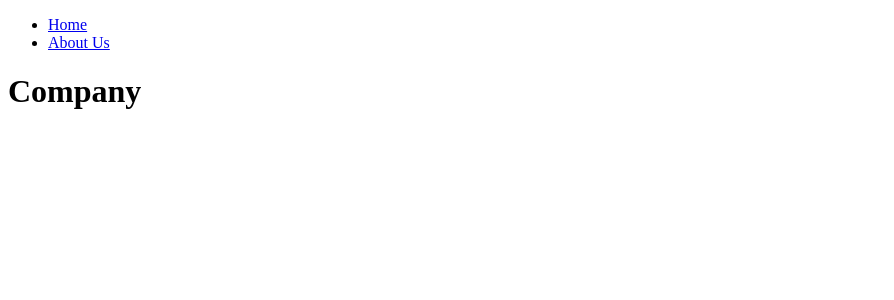
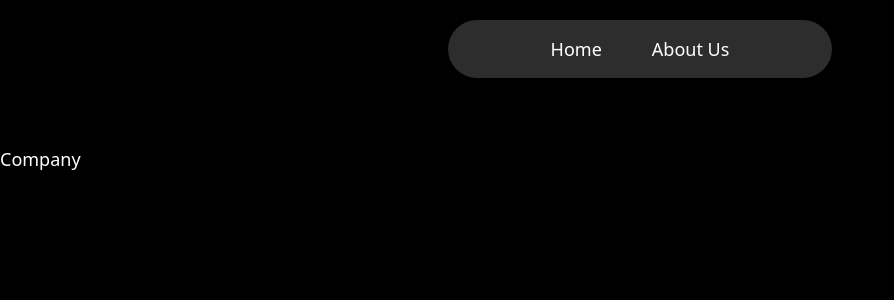
Before and after one commit to Deepbluewarn/learn-next14, a Next.js app: page /about-us/company in a window 1280 px wide. Shown: the top 300 px of the page, without its empty margins (0-894 px from the left). Built offline with nearby package versions, Linux system fonts and the light colour scheme.

Commit message:
css 적용

```diff
--- a/app/layout.tsx
+++ b/app/layout.tsx
@@ -1,3 +1,4 @@
+import '../styles/global.css'
 import { Metadata } from "next"
 import Navigation from "../components/navigation"
 
--- a/components/navigation.tsx
+++ b/components/navigation.tsx
@@ -2,13 +2,13 @@
 
 import Link from "next/link";
 import { usePathname } from "next/navigation";
+import styles from '../styles/navigation.module.css';
 
 export default function Navigation() {
     const path = usePathname();
 
     return (
-        <div>
-            <nav>
+        <nav className={styles.nav}>
             <ul>
                 <li>
                     <Link href='/'>Home {path === '/' ? "🔥" : ""}</Link>
@@ -18,7 +18,5 @@
                 </li>
             </ul>
         </nav>
-        </div>
-
     )
 }
--- /dev/null
+++ b/styles/global.css
@@ -0,0 +1,152 @@
+html,
+body,
+div,
+span,
+applet,
+object,
+iframe,
+h1,
+h2,
+h3,
+h4,
+h5,
+h6,
+p,
+blockquote,
+pre,
+a,
+abbr,
+acronym,
+address,
+big,
+cite,
+code,
+del,
+dfn,
+em,
+img,
+ins,
+kbd,
+q,
+s,
+samp,
+small,
+strike,
+strong,
+sub,
+sup,
+tt,
+var,
+b,
+u,
+i,
+center,
+dl,
+dt,
+dd,
+ol,
+ul,
+li,
+fieldset,
+form,
+label,
+legend,
+table,
+caption,
+tbody,
+tfoot,
+thead,
+tr,
+th,
+td,
+article,
+aside,
+canvas,
+details,
+embed,
+figure,
+figcaption,
+footer,
+header,
+hgroup,
+menu,
+nav,
+output,
+ruby,
+section,
+summary,
+time,
+mark,
+audio,
+video {
+  margin: 0;
+  padding: 0;
+  border: 0;
+  font-size: 100%;
+  font: inherit;
+  vertical-align: baseline;
+}
+/* HTML5 display-role reset for older browsers */
+article,
+aside,
+details,
+figcaption,
+figure,
+footer,
+header,
+hgroup,
+menu,
+nav,
+section {
+  display: block;
+}
+body {
+  line-height: 1;
+}
+ol,
+ul {
+  list-style: none;
+}
+blockquote,
+q {
+  quotes: none;
+}
+blockquote:before,
+blockquote:after,
+q:before,
+q:after {
+  content: "";
+  content: none;
+}
+table {
+  border-collapse: collapse;
+  border-spacing: 0;
+}
+
+body {
+  font-family:
+    system-ui,
+    -apple-system,
+    BlinkMacSystemFont,
+    "Segoe UI",
+    Roboto,
+    Oxygen,
+    Ubuntu,
+    Cantarell,
+    "Open Sans",
+    "Helvetica Neue",
+    sans-serif;
+  background-color: black;
+  color: white;
+  font-size: 18px;
+  padding-top: 150px;
+}
+
+a {
+  color: inherit;
+  text-decoration: none;
+}
+
+a:hover {
+  text-decoration: underline;
+}
--- /dev/null
+++ b/styles/navigation.module.css
@@ -0,0 +1,28 @@
+.nav {
+    background-color: #2d2d2d;
+    position: fixed;
+    width: 30%;
+    margin: 0 auto;
+    top: 20px;
+    border-radius: 50px;
+    padding: 20px 0px;
+    left: 50%;
+    z-index: 10;
+    transform: translateX(-50%);
+  }
+
+  .nav ul {
+    display: flex;
+    justify-content: center;
+    gap: 50px;
+  }
+
+  .nav ul li {
+    list-style: none;
+    transform: none;
+    transition: all 0.1s ease-in-out;
+  }
+
+  .nav ul li:hover {
+    transform: scale(1.05);
+  }
```
Also changed, not shown: app/(home)/page.tsx (+4 -4 lines), components/Movie.tsx (added, +25 -0 lines), styles/home.module.css (added, +8 -0 lines), styles/movie.module.css (added, +26 -0 lines). Lines whose indentation alone changed are shown as unchanged.
